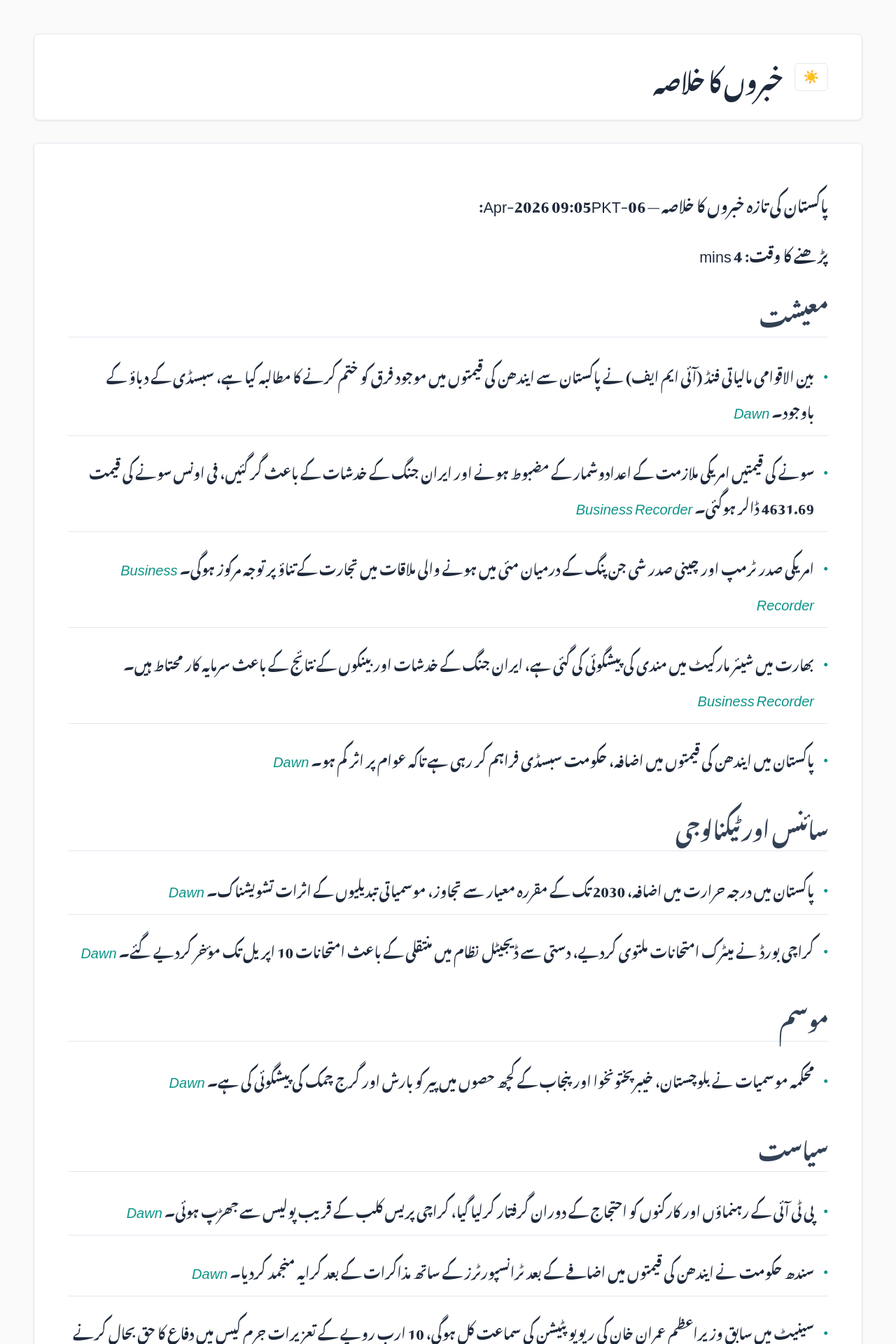
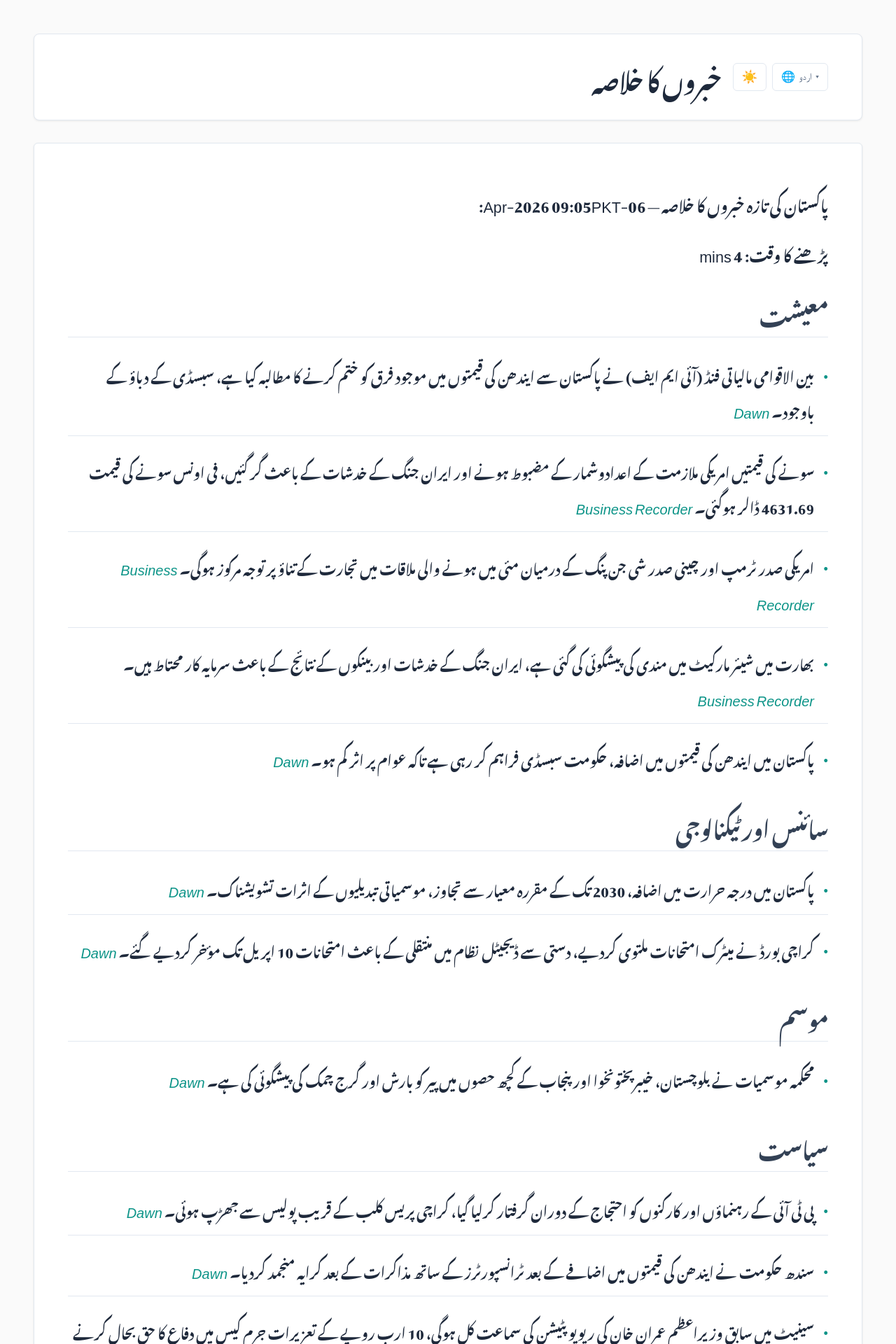
Before and after one commit to zsubzwary/news, a Jekyll site: the page built from ur/index.md, in a window 1280 px wide. Shown: the top 1920 px of the page at 70% size. Built offline with Jekyll 4.4.1, drawn with Linux system fonts in a browser that asks for light colours; some web fonts are replaced.

Commit message:
Language switcher

```diff
--- a/_layouts/default.html
+++ b/_layouts/default.html
@@ -24,7 +24,20 @@
       <div class="header-content">
         <h1>{{ page.title | default: site.title }}</h1>
       </div>
-      <button id="theme-toggle" class="theme-toggle" aria-label="Toggle theme">🔄</button>
+      <div class="header-controls">
+        <div class="lang-switcher">
+          <button id="lang-toggle" class="lang-toggle" aria-label="Switch language" aria-expanded="false">
+            <span class="lang-icon">🌐</span>
+            <span class="lang-current">{% if page.lang == 'ur' %}اردو{% else %}English{% endif %}</span>
+            <span class="lang-arrow">▾</span>
+          </button>
+          <div class="lang-dropdown" id="lang-dropdown">
+            <a href="{{ site.baseurl }}/en/" class="lang-option{% if page.lang == 'en' %} active{% endif %}" data-lang="en">English</a>
+            <a href="{{ site.baseurl }}/ur/" class="lang-option{% if page.lang == 'ur' %} active{% endif %}" data-lang="ur">اردو</a>
+          </div>
+        </div>
+        <button id="theme-toggle" class="theme-toggle" aria-label="Toggle theme">🔄</button>
+      </div>
     </header>
 
     <main>
--- a/assets/css/style.css
+++ b/assets/css/style.css
@@ -95,6 +95,115 @@ header h1 {
 .theme-toggle:focus {
   outline: none;
   border-color: var(--accent-primary);
+}
+
+.header-controls {
+  display: flex;
+  align-items: center;
+  gap: 0.5rem;
+}
+
+.lang-switcher {
+  position: relative;
+}
+
+.lang-toggle {
+  background: transparent;
+  border: 1px solid var(--border-color);
+  border-radius: 6px;
+  padding: 0.4rem 0.75rem;
+  cursor: pointer;
+  font-size: 0.875rem;
+  color: var(--text-secondary);
+  transition: all 0.2s ease;
+  display: flex;
+  align-items: center;
+  gap: 0.35rem;
+  min-height: 2.5rem;
+}
+
+.lang-toggle:hover {
+  background: var(--bg-tertiary);
+  color: var(--text-primary);
+  border-color: var(--accent-primary);
+}
+
+.lang-toggle:focus {
+  outline: none;
+  border-color: var(--accent-primary);
+}
+
+.lang-icon {
+  font-size: 1rem;
+}
+
+.lang-current {
+  font-weight: 500;
+}
+
+.lang-arrow {
+  font-size: 0.7rem;
+  transition: transform 0.2s ease;
+}
+
+.lang-switcher.open .lang-arrow {
+  transform: rotate(180deg);
+}
+
+.lang-dropdown {
+  position: absolute;
+  top: calc(100% + 4px);
+  right: 0;
+  background: var(--bg-secondary);
+  border: 1px solid var(--border-color);
+  border-radius: 6px;
+  box-shadow: 0 4px 12px var(--shadow-color);
+  min-width: 120px;
+  opacity: 0;
+  visibility: hidden;
+  transform: translateY(-8px);
+  transition: all 0.2s ease;
+  z-index: 100;
+  overflow: hidden;
+}
+
+.lang-switcher.open .lang-dropdown {
+  opacity: 1;
+  visibility: visible;
+  transform: translateY(0);
+}
+
+.lang-option {
+  display: block;
+  padding: 0.6rem 1rem;
+  color: var(--text-secondary);
+  text-decoration: none;
+  transition: all 0.15s ease;
+  font-size: 0.9rem;
+}
+
+.lang-option:hover {
+  background: var(--bg-tertiary);
+  color: var(--text-primary);
+}
+
+.lang-option.active {
+  background: var(--accent-primary);
+  color: white;
+  font-weight: 500;
+}
+
+[dir="rtl"] .lang-dropdown {
+  right: auto;
+  left: 0;
+}
+
+[dir="rtl"] .lang-toggle {
+  flex-direction: row-reverse;
+}
+
+[dir="rtl"] .header-controls {
+  flex-direction: row-reverse;
 }
 
 .briefing-header {
--- a/assets/js/theme.js
+++ b/assets/js/theme.js
@@ -66,3 +66,70 @@
     init();
   }
 })();
+
+(function() {
+  const langSwitcher = document.querySelector('.lang-switcher');
+  const langToggle = document.getElementById('lang-toggle');
+  const langDropdown = document.getElementById('lang-dropdown');
+  const LANG_STORAGE_KEY = 'news-briefing-lang';
+
+  function toggleDropdown() {
+    if (!langSwitcher) return;
+    const isOpen = langSwitcher.classList.toggle('open');
+    if (langToggle) {
+      langToggle.setAttribute('aria-expanded', isOpen);
+    }
+  }
+
+  function closeDropdown() {
+    if (!langSwitcher) return;
+    langSwitcher.classList.remove('open');
+    if (langToggle) {
+      langToggle.setAttribute('aria-expanded', 'false');
+    }
+  }
+
+  function handleLangClick(e) {
+    const target = e.target.closest('.lang-option');
+    if (!target) return;
+
+    const lang = target.getAttribute('data-lang');
+    if (lang) {
+      localStorage.setItem(LANG_STORAGE_KEY, lang);
+    }
+  }
+
+  function handleClickOutside(e) {
+    if (langSwitcher && !langSwitcher.contains(e.target)) {
+      closeDropdown();
+    }
+  }
+
+  function handleKeydown(e) {
+    if (e.key === 'Escape') {
+      closeDropdown();
+    }
+  }
+
+  function init() {
+    if (!langSwitcher || !langToggle) return;
+
+    langToggle.addEventListener('click', (e) => {
+      e.stopPropagation();
+      toggleDropdown();
+    });
+
+    if (langDropdown) {
+      langDropdown.addEventListener('click', handleLangClick);
+    }
+
+    document.addEventListener('click', handleClickOutside);
+    document.addEventListener('keydown', handleKeydown);
+  }
+
+  if (document.readyState === 'loading') {
+    document.addEventListener('DOMContentLoaded', init);
+  } else {
+    init();
+  }
+})();
```
